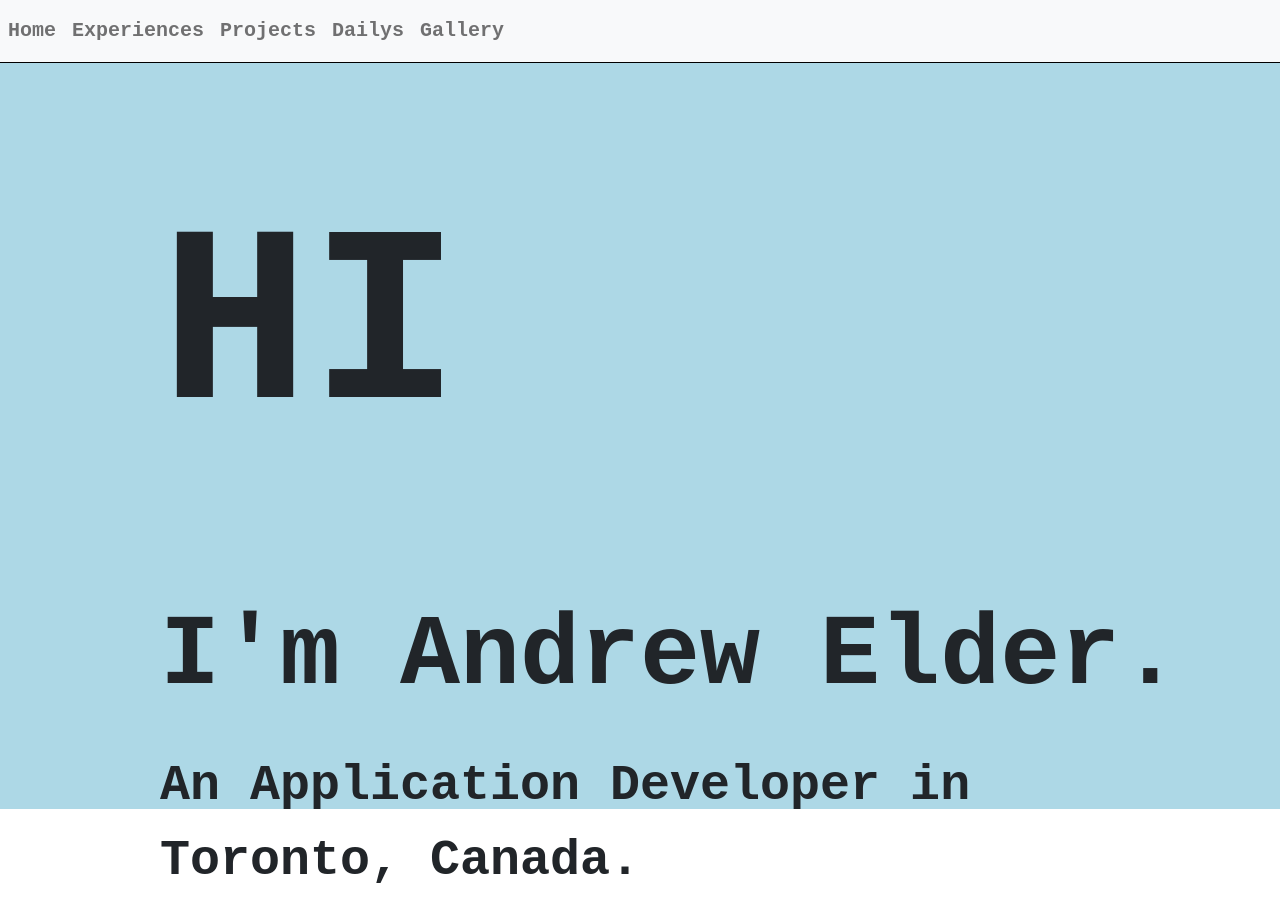
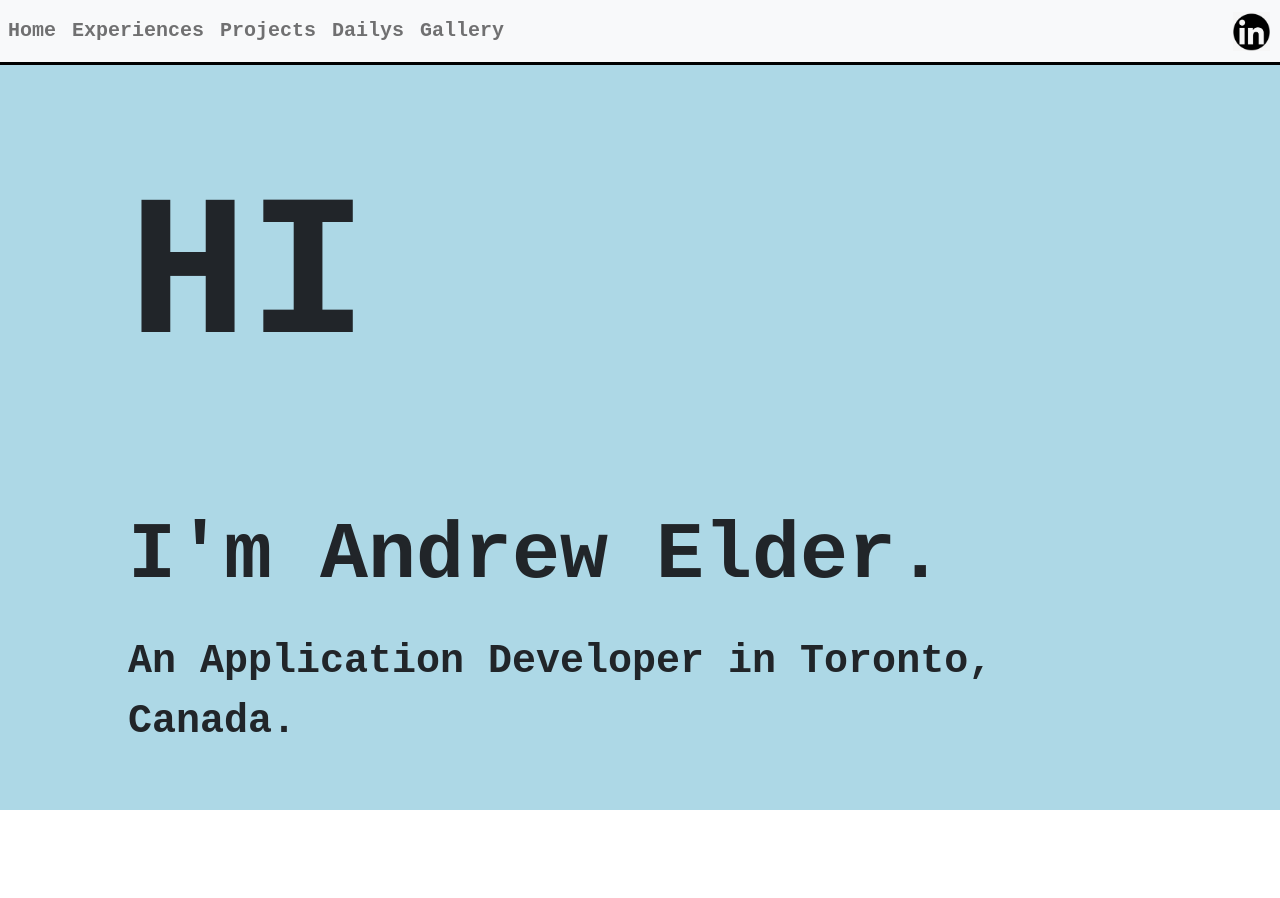
Before and after one commit to elder-a/ae-homepage, a React (Create React App) app: page / in a window 1280 px wide. After the commit the page ends 810 px from the top, so only its background shows below. Built offline with nearby package versions, Linux system fonts and the light colour scheme.

Commit message:
Added linked icon and fixed landing page

```diff
--- a/src/components/Landing.js
+++ b/src/components/Landing.js
@@ -1,7 +1,9 @@
+import NavBarComp from "./NavBarComp";
+import "../css/base.css";
 
 function Landing() {
   return (
-    <div className="backGround">
+    <div className="backGround backGroundSize">
       <p className="textHiLocation">
         HI
       </p>
--- a/src/components/NavBarComp.js
+++ b/src/components/NavBarComp.js
@@ -2,28 +2,37 @@ import Container from 'react-bootstrap/Container';
 import Nav from 'react-bootstrap/Nav';
 import Navbar from 'react-bootstrap/Navbar';
 import '../css/base.css';
+import linkedin from'./img/linkedin.png';
+
+
+//Fix linked in logo
+//Fix background on mobile
 
 function NavBarComp() {
 
   return (
     <div className="bottomborder navBarFont" >
       <Navbar bg="light" expand="lg"  className="someclass">
-        <Container className="noMar noPad">
+        <div className="noMar noPad fullWidth">
           <Navbar.Toggle aria-controls="basic-navbar-nav" />
           <Navbar.Collapse id="basic-navbar-nav">
-            <Nav className="me-auto">
+            <Nav className="me-auto fullWidth">
               <Nav.Link href="/home">Home</Nav.Link>
               <Nav.Link href="/experiences">Experiences</Nav.Link>
               <Nav.Link href="/projects">Projects</Nav.Link>
               <Nav.Link href="/dayUpdates">Dailys</Nav.Link>
               <Nav.Link href="/gallery">Gallery</Nav.Link>
             </Nav>
+            <a href="https://www.linkedin.com/in/andrew-william-elder/">
+            <img className="linkedSize imageAlight" src={linkedin} alt="LinkedIn"></img>
+            </a>
           </Navbar.Collapse>
-        </Container>
+        </div>
       </Navbar>
     </div>
   );
 }
 
+//width="auto" height="40vh"
 
 export default NavBarComp;
--- a/src/css/base.css
+++ b/src/css/base.css
@@ -34,37 +34,55 @@ body {
   .bottomborder {
     border-bottom-style: solid;
     border-bottom-color: black;
-    border-bottom-width: 0.2vh;
+    border-bottom-width: 0.2%;
   }
+  .fullWidth {width: 100%};
   .noPad {padding: 0px 0px 0px 0px;}
   .noMar {margin: 0px 0px 0px 0px;}
 
   .navSize{ height: 4.8vh;}
 
+  .linkedSize{
+    height: 40px;
+    width: auto;
+    padding: 0.1vh 10px 0px 0px;
+    float: right;
+  }
+
+
   /* Landing Page styles */
   .backGround {
     background-color: lightblue;
-    height: 93.2vh;
+    height: 100%;
+    padding: 0px 0px 0px 0px;
+    margin: 0px 0px 0px 0px;
+  }
+
+  .backGroundSize {
+    height: 93.1vh;
   }
 
   /* top, right, bottom, left */
   .textHiLocation {
-    padding: 10vh 10vh 0vh 20vh;
+    padding: 5% 0% 0% 10%;
     font-family: "Courier New", Courier, monospace;
     font-weight: bold;
-    font-size: 250px;
+    font-size: 25vh;
+    background-color: lightblue;
   }
 
   .textAndrewLocation {
-    padding: 6vh 10vh 0vh 20vh;
+    padding: 4% 10% 0% 10%;
     font-family: "Courier New", Courier, monospace;
     font-weight: bold;
-    font-size: 100px;
+    font-size: 10vh;
+    background-color: lightblue;
   }
 
   .textTitleLocation {
-    padding: 0vh 10vh 0vh 20vh;
+    padding: 0% 10% 0% 10%;
     font-family: "Courier New", Courier, monospace;
     font-weight: bold;
-    font-size: 50px;
+    font-size: 5vh;
+    background-color: lightblue;
   }
```
Also changed, not shown: src/components/img/linkedin.png (added).
